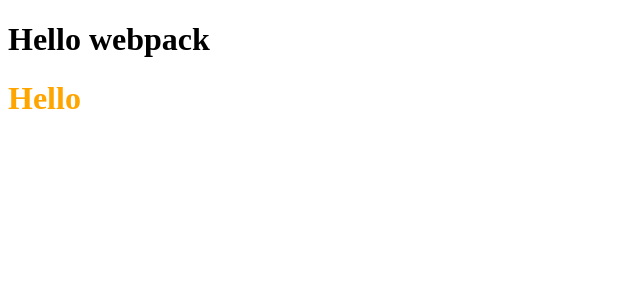
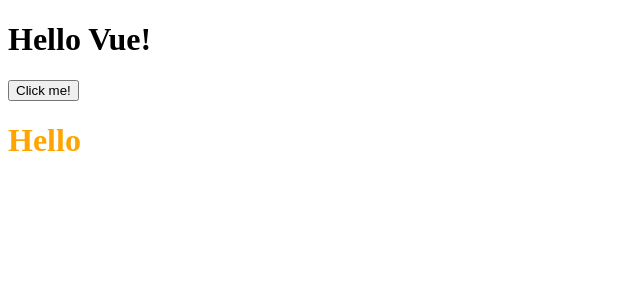
Before and after one commit to hyeonjinan096/FE-devcourse_vue, a Vue app: page / in a window 1280 px wide. Shown: the top 300 px of the page, without its empty margins (0-640 px from the left). Built offline with nearby package versions, Linux system fonts and the light colour scheme.

Commit message:
Registration_component

```diff
--- a/src/App.vue
+++ b/src/App.vue
@@ -1,31 +1,16 @@
 <template>
-  <h1
-    v-if="msg"
-    class="message"
-    @click="log">
-    {{ msg }}
-  </h1>
-  <div></div>
-  <Hello />
+  <h1>Hello Vue!</h1>
+  <!-- 전역 컴포넌트 -->
+  <BtnNew />
+  <!-- 지역 컴포넌트 -->
+  <HelloNew />
 </template>
 
 <script>
-import Hello from '~/components/Hello'
-
+import HelloNew from '~/components/HelloNew'
 export default {
-    components: {
-        Hello
-    },
-    data() {
-        return {
-            msg: 'Hello webpack'
-        }
-    },
-    methods: {
-        log() {
-            window.addEventListener(),
-            document.querySelector()
-        }
-    }
+   components: {
+     HelloNew
+   }
 }
 </script>
--- /dev/null
+++ b/src/components/BtnNew.vue
@@ -0,0 +1,15 @@
+<template>
+  <button @click="log">
+    Click me!
+  </button>
+</template>
+
+<script>
+export default {
+    methods: {
+        log() {
+            console.log('Click!')
+        }
+    }
+}
+</script>
--- a/src/components/Hello.vue
+++ b/src/components/HelloNew.vue
@@ -1,5 +1,5 @@
 <template>
-    <h1>Hello</h1>
+  <h1>Hello</h1>
 </template>
 
 <style scoped lang="scss">
--- a/src/main.js
+++ b/src/main.js
@@ -1,4 +1,7 @@
 import {createApp} from 'vue'
 import App from './App.vue'
+import BtnNew from '~/components/BtnNew'
 
-createApp(App).mount('#app')
+const app = createApp(App)
+app.component('BtnNew', BtnNew)
+app.mount('#app')
```
Also changed, not shown: .eslintrc.json.
